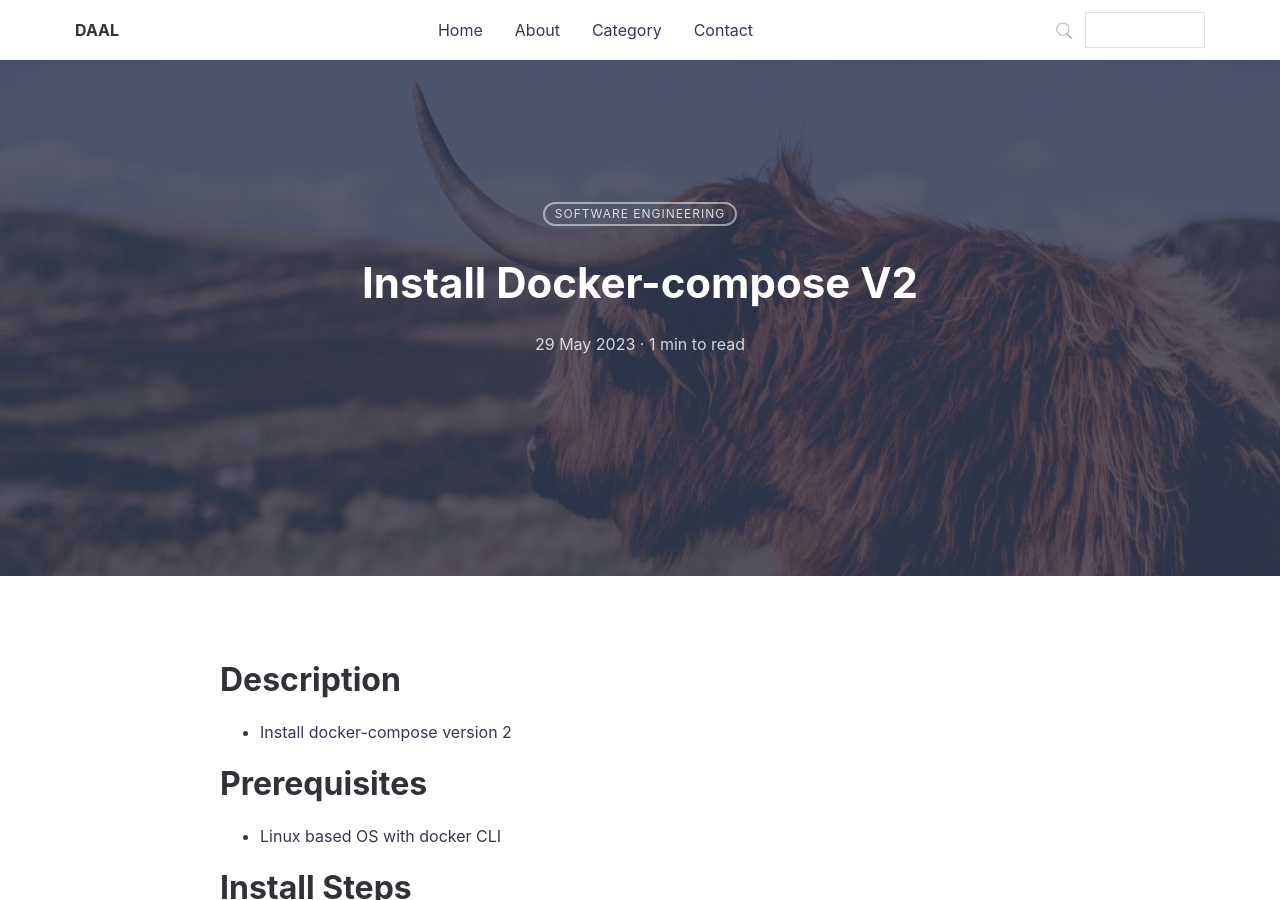
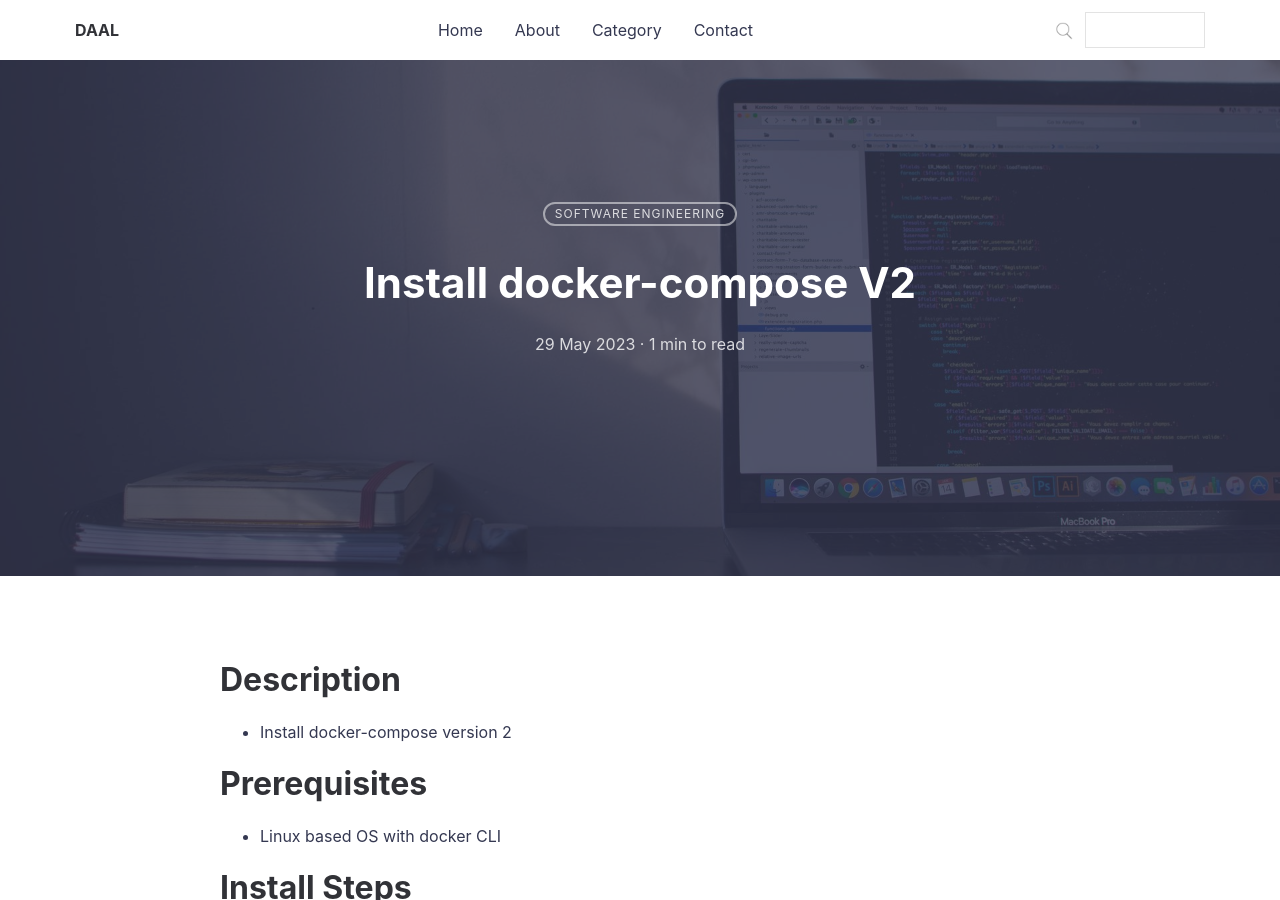
Before and after one commit to hjben/hjben.github.io, a Jekyll site: the page built from _posts/2023-05-29-docker-compose-v2.md, in a window 1280 px wide and 900 px high. Built offline with Jekyll 4.4.1, drawn with Linux system fonts in a browser that asks for light colours; nearby versions of some CDN libraries; comment, search, counter and statistics services are not loaded; part of the change alters nothing that is shown.

```diff
--- a/_posts/2023-05-29-docker-compose-v2.md
+++ b/_posts/2023-05-29-docker-compose-v2.md
@@ -1,7 +1,7 @@
 ---
 layout: post
-title: Install Docker-compose V2
-featured-img: shane-rounce-205187
+title: Install docker-compose V2
+featured-img: emile-perron-190221
 category: [Software Engineering]
 summary: How to install docker-compose V2.
 ---
```
